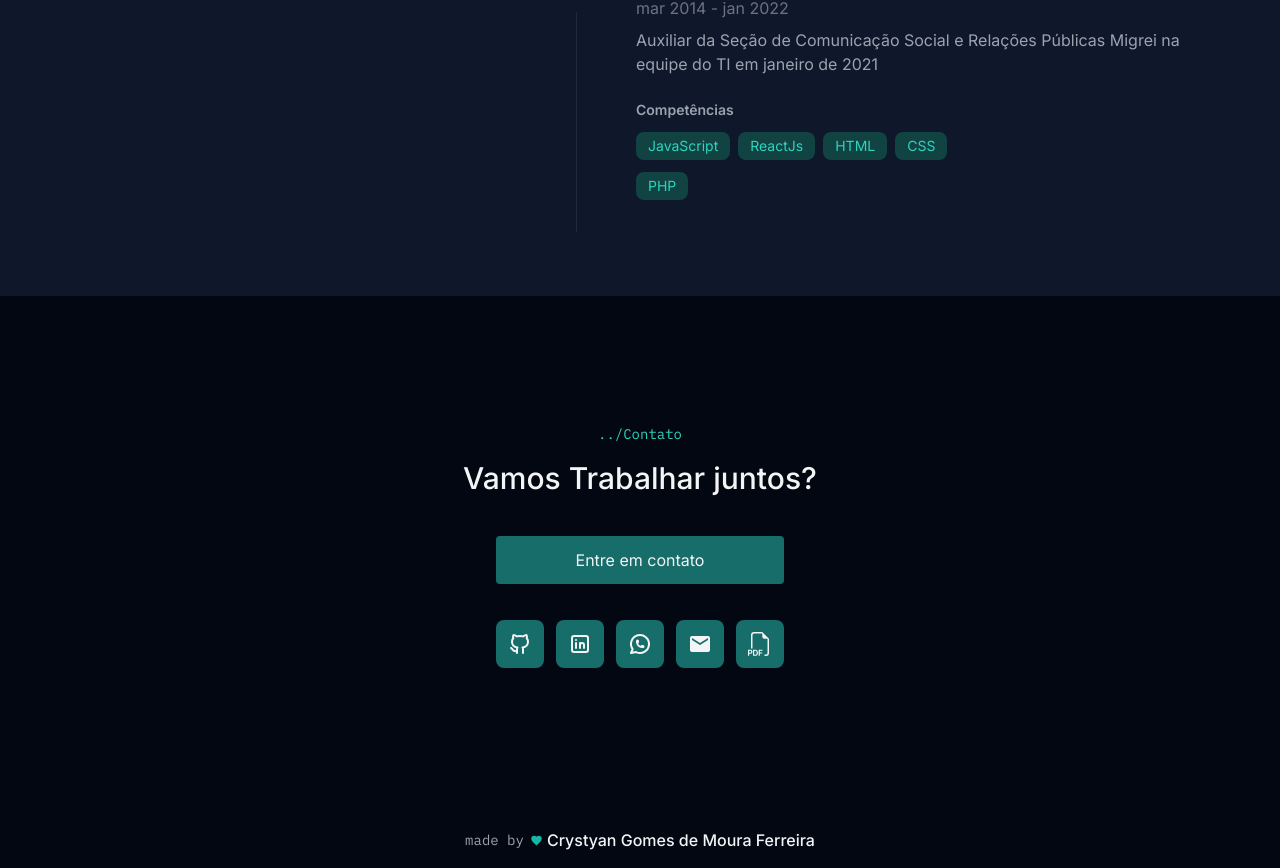
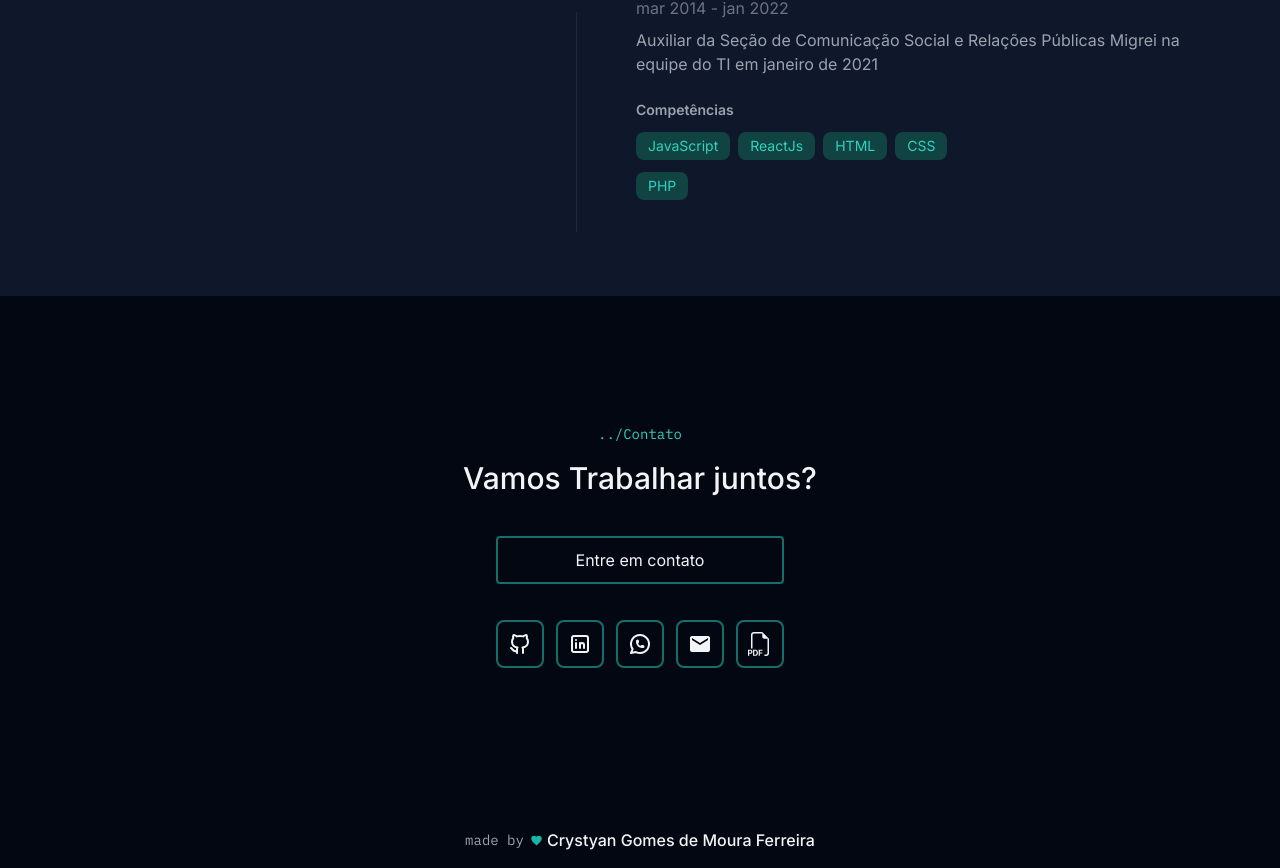
Before and after one commit to jvittortrikx1997/portfolio, a Next.js app: page / in a window 1280 px wide. Shown: the part 2596-3464 px from the top of the page. Built offline with nearby package versions, Linux system fonts and the light colour scheme.

Commit message:
ajusteContato

```diff
--- a/app/components/contact/index.tsx
+++ b/app/components/contact/index.tsx
@@ -35,7 +35,7 @@ export const ContactForm = () => {
         />
         <Modal isOpen={isModalOpen} onCLick={() => setIsModalOpen(false)} />
         <div className="mt-6 lg:mt-10 flex sm:items-center sm:gap-5 flex-col">
-          <div className="flex h-12 sm:w-72 justify-center items-center bg-teal-400/50 hover:bg-teal-400 p-2 rounded cursor-default hover:shadow-button text-gray-100 transition-all">
+          <div className="flex h-12 sm:w-72 justify-center items-center border-2 border-teal-400/50 hover:bg-teal-400 p-2 rounded cursor-default hover:shadow-button text-gray-100 transition-all">
             Entre em contato
           </div>
           <div className="text-2xl text-gray-600 flex items-center justify-center h-20 sm:gap-3 gap-6">
@@ -44,14 +44,14 @@ export const ContactForm = () => {
                 href={contact.url}
                 key={`contact-${index}`}
                 target="_blanck"
-                className="text-gray-100 w-12 h-12 hover:h-14 hover:w-14 flex justify-center items-center transition-all rounded-lg bg-teal-400/50 hover:bg-teal-400 hover:shadow-button hover:border-2 hover:border-teal-300"
+                className="text-gray-100 w-12 h-12 hover:h-14 hover:w-14 flex justify-center items-center transition-all rounded-lg border-2 border-teal-400/50 hover:bg-teal-400 hover:shadow-button hover:border-2 hover:border-teal-300"
               >
                 {contact.icon}
               </motion.a>
             ))}
             <motion.a
               href="mailto:gomescrystyan@gmail.com"
-              className="text-gray-100 w-12 h-12 hover:h-14 hover:w-14 flex justify-center items-center transition-all rounded-lg bg-teal-400/50 hover:bg-teal-400 hover:shadow-button hover:border-2 hover:border-teal-300"
+              className="text-gray-100 w-12 h-12 hover:h-14 hover:w-14 flex justify-center items-center transition-all rounded-lg border-2 border-teal-400/50 hover:bg-teal-400 hover:shadow-button hover:border-2 hover:border-teal-300"
             >
               <MdEmail />
             </motion.a>
@@ -59,7 +59,7 @@ export const ContactForm = () => {
               href="doc/CrystyanCurriculo.pdf"
               download
               target="_blanck"
-              className="text-gray-100 w-12 h-12 hover:h-14 hover:w-14 flex justify-center items-center transition-all rounded-lg bg-teal-400/50 hover:bg-teal-400 hover:shadow-button hover:border-2 hover:border-teal-300"
+              className="text-gray-100 w-12 h-12 hover:h-14 hover:w-14 flex justify-center items-center transition-all rounded-lg border-2 border-teal-400/50 hover:bg-teal-400 hover:shadow-button hover:border-2 hover:border-teal-300"
             >
               <BsFiletypePdf />
             </motion.a>
```
